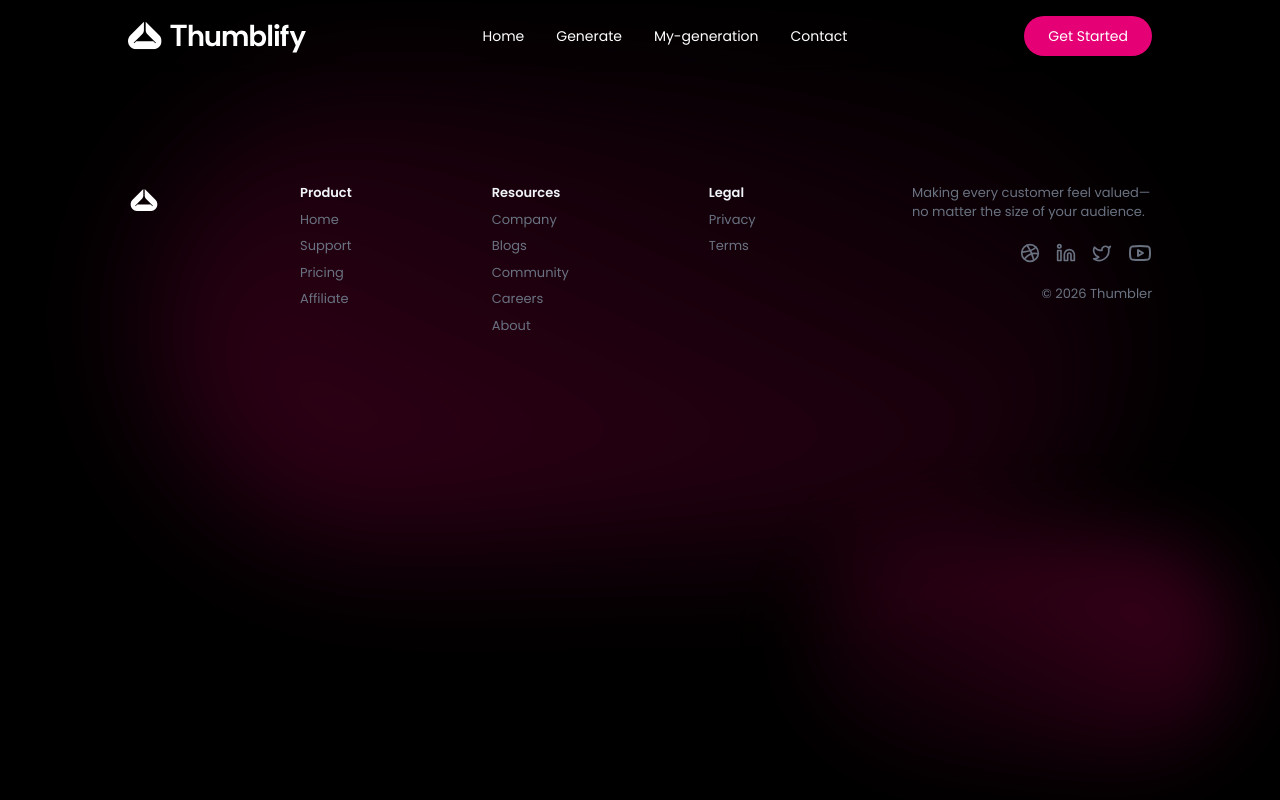
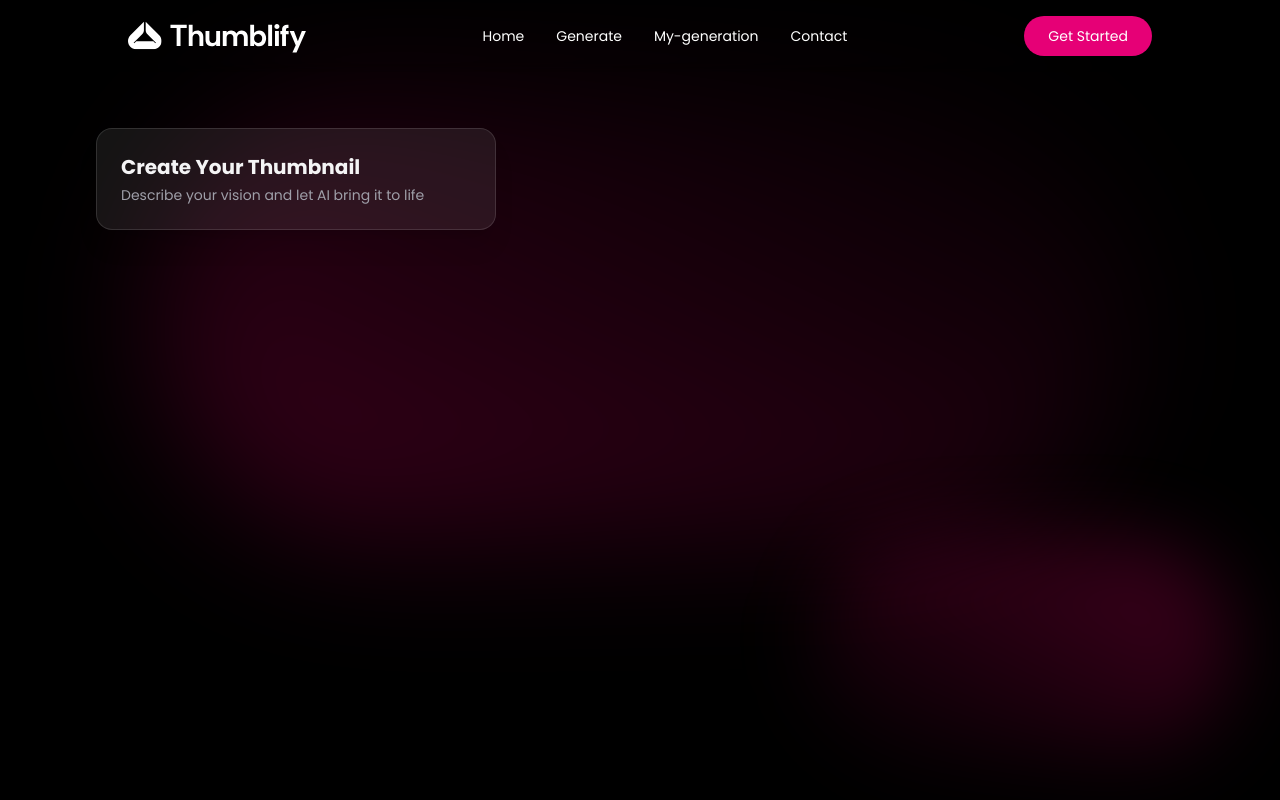
Before and after one commit to adigogetit/Thumbler-MERN, a React (Vite) app in the folder client/: page /generate in a window 1280 px wide. Shown: the top 800 px of the page. Built offline with nearby package versions, Linux system fonts and the light colour scheme.

Commit message:
started left pannel

```diff
--- a/client/src/pages/Generate.tsx
+++ b/client/src/pages/Generate.tsx
@@ -1,11 +1,11 @@
 import { useState } from "react";
 import { useParams } from "react-router-dom"
-import { IThumbnail } from "../assets/assets";
+// import { IThumbnail } from "../assets/assets";
 import SoftBackdrop from "../components/SoftBackDrop";
 
 const Generate = () => {
 
-  const id = { useParams };
+  const { id } = useParams();
   const [title, setTitle] = useState('');
   const [additionalDetails, setAdditionalDetails] = useState('');
 
@@ -15,7 +15,32 @@ const Generate = () => {
   return (
     <>
       <SoftBackdrop />
-      <div>
+      <div className="pt-24 min-h-screen">
+        <main className="max-w-6xl mx-auto px-4 sm:px-6 lg:px-8 py-8 pb-28 lg:pb-8 ">
+          <div className="grid lg:grid-cols-[400px_1fr] gap-8">
+
+            {/* LEFT PANEL */}
+            <div className={`space-y-6 ${id && 'pointer-events-none'}`}>
+              <div className="p-6 rounded-2xl bg-white/8 border border-white/12 shadow-xl space-y-6">
+
+                <div>
+                  <h2 className="text-xl font-bold text-zinc-100 mb-1">
+                    Create Your Thumbnail
+                  </h2>
+                  <p className="text-sm text-zinc-400">
+                    Describe your vision and let AI bring it to life
+                  </p>
+                </div>
+
+              </div>
+            </div>
+
+            {/* RIGHT PANEL */}
+            <div></div>
+
+
+          </div>
+        </main>
 
       </div>
 
```
